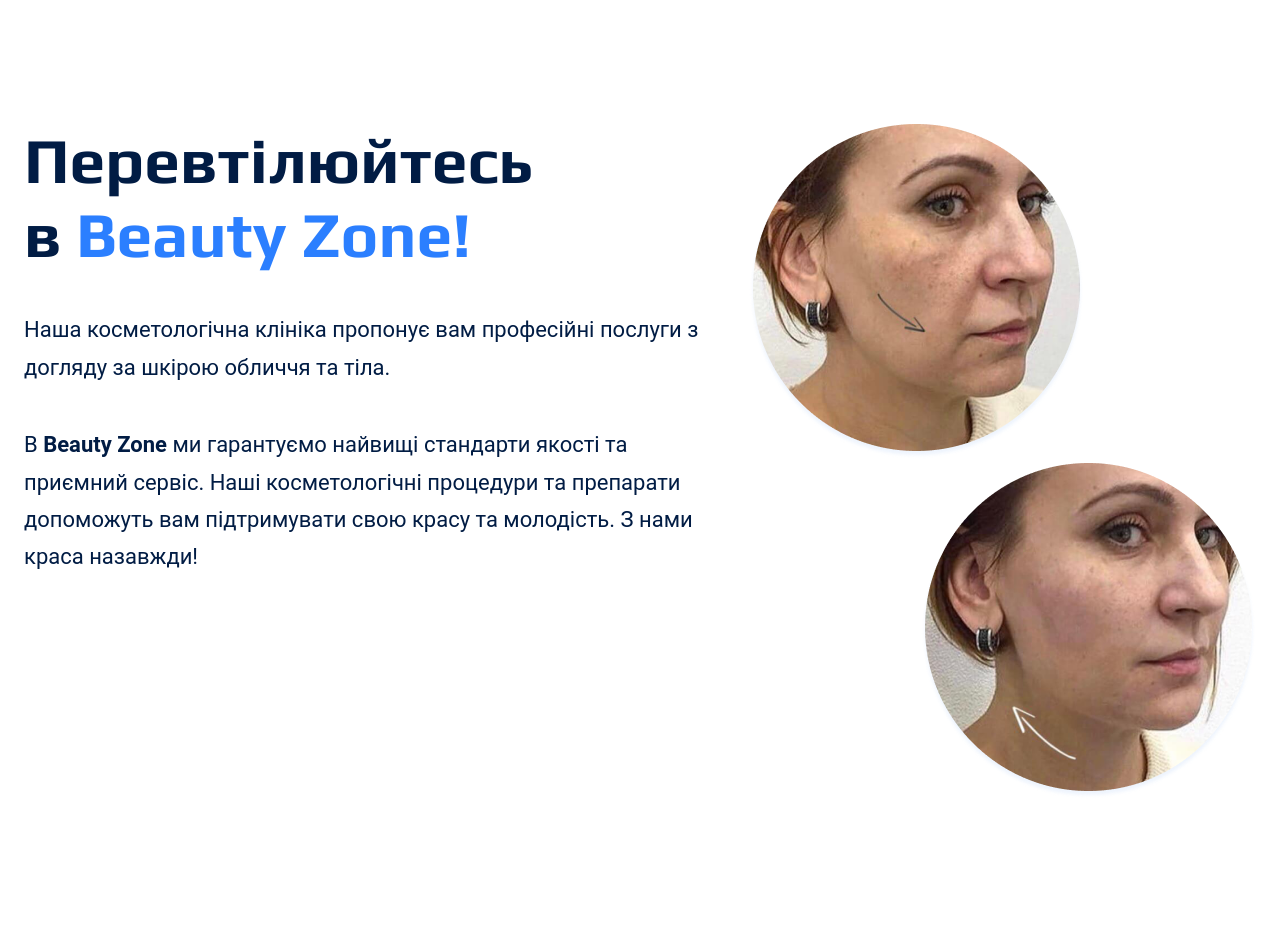
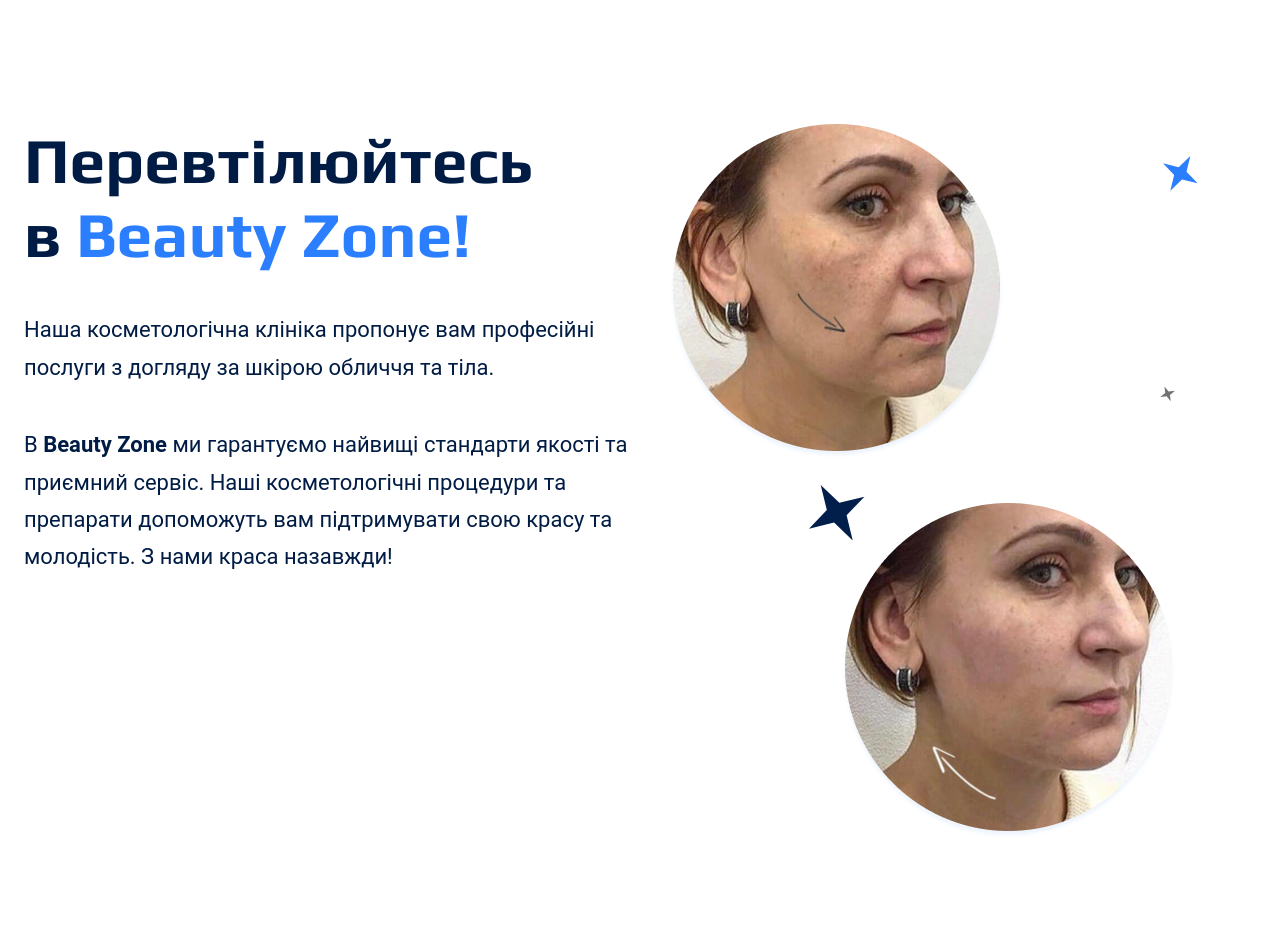
Before and after one commit to KhomenkoKateryna/genius-homework, a plain HTML site: page index.html in a window 1280 px wide. Shown: the part 620-1572 px from the top of the page. Drawn offline with Linux system fonts and the light colour scheme.

Commit message:
Transition and animation
- added stars
- aded transition to header links, buttons and modal window
- added cards to the Procedures section (borders, color, gradient, transition)

```diff
--- a/index.html
+++ b/index.html
@@ -94,8 +94,12 @@
               </p>
             </div>
             <div class="about-images">
-              <img src="./images/before.png" alt="Жінка до" />
-              <img src="./images/after.png" alt="Жінка після" />
+              <div class="about-img-before">
+                <img src="./images/before.png" alt="Жінка до" />
+              </div>
+              <div class="about-img-after">
+                <img src="./images/after.png" alt="Жінка після" />
+              </div>
             </div>
             <div class="star-middle">
               <svg width="40" height="40">
--- a/styles.css
+++ b/styles.css
@@ -137,10 +137,12 @@
     color: var(--color-primary-dark);
     text-decoration: none;
     line-height: 1.2;
+    transition: color .3s;
 }
 
 .header-link:hover {
     color: var(--color-primary-light);
+    /* font-weight: 700; */
 }
 
 /*Main section*/
@@ -191,6 +193,7 @@
     font-weight: 600;
     padding: 16px 32px;
     gap: 10px;
+    transition: background-color .3s, color .3s;
 }
 
 .main-section.main-button {
@@ -220,7 +223,6 @@
 
 .about-container {
     display: flex;
-    position: relative;
     justify-content: space-between;
     gap: 40px;
 }
@@ -245,17 +247,46 @@
     text-transform: capitalize;
 }
 
-.about-images img:last-child {
+.about-img-before,
+.about-img-after {
+    position: relative;
+}
+
+.about-img-after {
+    padding-top: 40px;
     padding-left: 172px;
 }
 
-.star-middle {
+.about-img-before::after,
+.about-img-after::before,
+.about-img-after::after {
     position: absolute;
+    background-repeat: no-repeat;
+    content: '';
+}
+
+.about-img-before::after {
+    background-image: url(./images/Star-middle-blue.svg);
     width: 40px;
     height: 40px;
     top: 32px;
-    right: 27px;
+    right: -27px;
+}
 
+.about-img-after::before {
+    background-image: url(./images/Star-large-darkblue.svg);
+    width: 64px;
+    height: 64px;
+    top: 22px;
+    right: 303px;
+}
+
+.about-img-after::after {
+    background-image: url(./images/Star-small-grey.svg);
+    width: 16px;
+    height: 16px;
+    top: -77px;
+    right: 0px;
 }
 
 /*Advantages section*/
@@ -314,12 +345,27 @@
 
 .procedures-cards {
     display: flex;
-    flex-wrap: wrap;
+    /* flex-wrap: wrap; */
     gap: 16px;
 }
 
 .procedures-item {
     flex-basis: calc((100% - 32px)/3);
+    height: 456px;
+    color: var(--color-secondary-light);
+    border: 1px solid var(--color-primary-dark);
+    border-radius: 4px 120px;
+    background-image: linear-gradient(
+    180deg,
+    rgba(1, 28, 68, 0) 55%,
+    rgba(1, 28, 68, 0.71) 72%,
+    rgba(1, 28, 68, 1) 100%
+    );
+    transition: transform .3s;
+}
+
+.procedures-item:hover {
+    transform: scale(1.05);
 }
 
 .procedures-section {
@@ -348,6 +394,7 @@
     background-color: transparent;
     fill: var(--color-primary-dark);
     flex-shrink: 0;
+    transition: background-color .3s, fill .3s;
 }
 
 .carousel-button:hover {
@@ -469,6 +516,9 @@
     align-items: center;
     justify-content: center;
     background-color: #8995a7;
+    z-index: 2;
+    padding: 20px 0;
+    transition: opacity .3s, visibility .3s;
 }
 
 .backdrop.is-hidden {
@@ -479,13 +529,16 @@
 
 .modal {
     position: relative;
-    width: 681px;
-    height: 623px;
+    width: 100%;
+    min-width: 681px;
+    height: 100%;
+    max-height: 623px;
     background-color: var(--color-primary-dark);
     background-image: url(./images/modal-background.png);
     background-repeat: no-repeat;
     background-position: center;
     border-radius: 48px;
+
 }
 
 .modal-btn-close {
```
